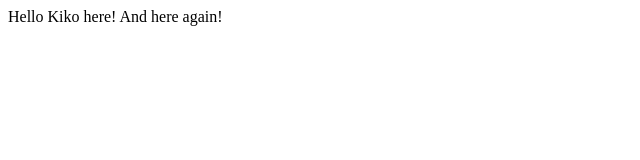
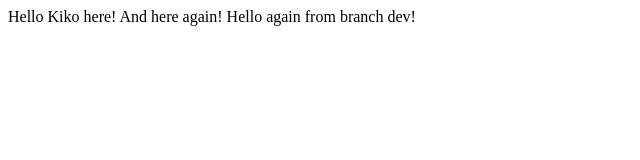
Before and after one commit to KixerRealm/CICD-homework4, a plain HTML site: page index.html in a window 1280 px wide. Shown: the whole page, without its empty margins (0-640 px from the left). Drawn offline with Linux system fonts and the light colour scheme.

Commit message:
Update index.html

```diff
--- a/index.html
+++ b/index.html
@@ -1 +1 @@
-<p>Hello Kiko here! And here again!</p>
+<p>Hello Kiko here! And here again! Hello again from branch dev!</p>
```
